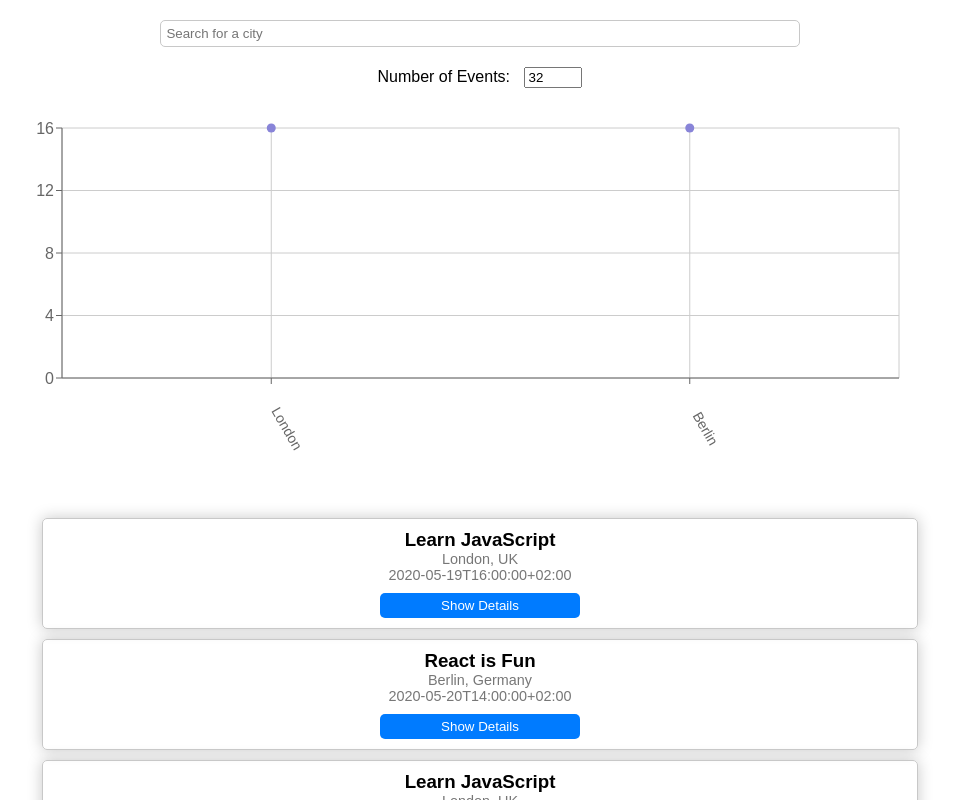
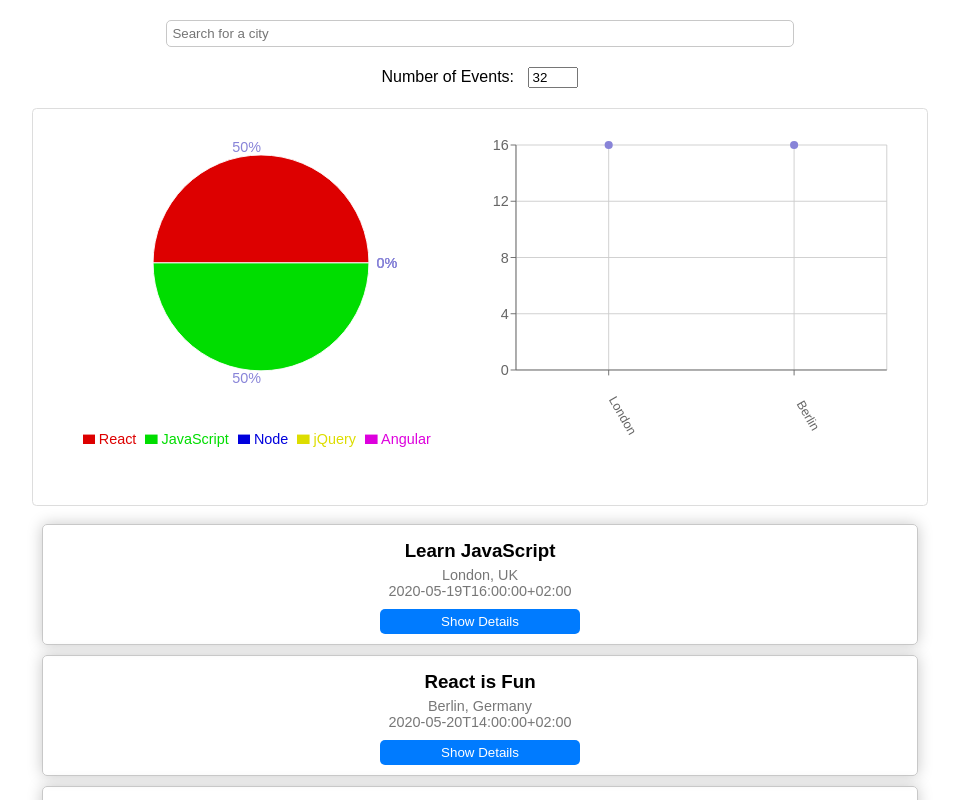
Before and after one commit to yarazarin/meet, a React (Create React App) app: page / in a window 1280 px wide. Shown: the top 800 px of the page, without its empty margins (160-1119 px from the left). Built offline with nearby package versions, Linux system fonts and the light colour scheme; what atatus-spa would draw is missing.

Commit message:
Event chart added

```diff
--- a/src/App.css
+++ b/src/App.css
@@ -1,3 +1,7 @@
+* {
+  box-sizing: border-box;
+}
+
 .App-logo {
   height: 40vmin;
   pointer-events: none;
@@ -41,6 +45,7 @@
 
 .event h3 {
   margin: 0;
+  padding: 5px;
 }
 .location,
 .dateTime {
@@ -88,7 +93,7 @@
   background-color: #eee;
 }
 
-b{
+b {
   color: #007bff;
 }
 
@@ -96,6 +101,30 @@ b{
   position: fixed;
   top: 0px;
   left: 20px;
-  width: 250px;
+  width: 400px;
   z-index: 1000;
 }
+
+.charts-container {
+  display: grid;
+  grid-template-columns: repeat(auto-fit, minmax(45%, 1fr));
+  gap: 20px;
+  border: #dddddd 1px solid;
+  border-radius: 5px;
+  padding: 20px;
+  margin: 20px auto;
+  width: 100%;
+  zoom: 90%;
+}
+
+/* For smaller screens */
+@media (max-width: 1208px) {
+  .charts-container {
+    grid-template-columns: 1fr;
+  }
+}
+
+.event-genres-chart {
+  position: relative;
+  top: -40px;
+}
--- a/src/App.js
+++ b/src/App.js
@@ -5,6 +5,7 @@ import { useEffect, useState } from "react";
 import { extractLocations, getEvents } from "./api";
 import { InfoAlert, ErrorAlert, WarningAlert } from "./components/Alert";
 import CityEventsChart from "./components/CityEventsChart";
+import EventGenresChart from "./components/EventGenresChart";
 import "./App.css";
 
 const App = () => {
@@ -52,7 +53,14 @@ const App = () => {
         setCurrentNOE={setCurrentNOE}
         setErrorAlert={setErrorAlert}
       />
-      <CityEventsChart allLocations={allLocations} events={events} />
+      <div className="charts-container">
+        <div className="event-genres-chart">
+          <EventGenresChart events={events} />
+        </div>
+        <div className="city-events-chart">
+          <CityEventsChart allLocations={allLocations} events={events} />
+        </div>
+      </div>
 
       <EventList events={events} />
     </div>
--- /dev/null
+++ b/src/components/EventGenresChart.js
@@ -0,0 +1,65 @@
+import React, { useState, useEffect } from "react";
+import { PieChart, Pie, ResponsiveContainer, Cell, Legend } from "recharts";
+
+const EventGenresChart = ({ events }) => {
+  const [data, setData] = useState([]);
+
+  useEffect(() => {
+    const genres = ['React', 'JavaScript', 'Node', 'jQuery', 'Angular'];
+
+    const getData = () => {
+      const genreData = genres.map((genre, index) => {
+        const count = events.filter(event => event.summary.includes(genre)).length;
+        return { name: genre, value: count };
+      });
+      return genreData;
+    };
+
+    setData(getData());
+  }, [events]);
+
+  const colors = ['#DD0000', '#00DD00', '#0000DD', '#DDDD00', '#DD00DD'];
+
+  const renderCustomizedLabel = ({ cx, cy, midAngle, outerRadius, percent }) => {
+    const RADIAN = Math.PI / 180;
+    const radius = outerRadius * 1.07;
+    const x = cx + radius * Math.cos(-midAngle * RADIAN);
+    const y = cy + radius * Math.sin(-midAngle * RADIAN);
+
+    return (
+      <text
+        x={x}
+        y={y}
+        fill="#8884d8"
+        textAnchor={x > cx ? "start" : "end"}
+        dominantBaseline="central"
+      >
+        {`${(percent * 100).toFixed(0)}%`}
+      </text>
+    );
+  };
+
+  return (
+    <div style={{ width: "100%", height: 400 }}>
+      <ResponsiveContainer>
+        <PieChart>
+          <Pie
+            dataKey="value"
+            data={data}
+            fill="#8884d8"
+            labelLine={false}
+            outerRadius={120}
+            label={renderCustomizedLabel}
+          >
+            {data.map((entry, index) => (
+              <Cell key={`cell-${index}`} fill={colors[index % colors.length]} />
+            ))}
+          </Pie>
+          <Legend verticalAlign="bottom" align="center" />
+        </PieChart>
+      </ResponsiveContainer>
+    </div>
+  );
+};
+
+export default EventGenresChart;
```
